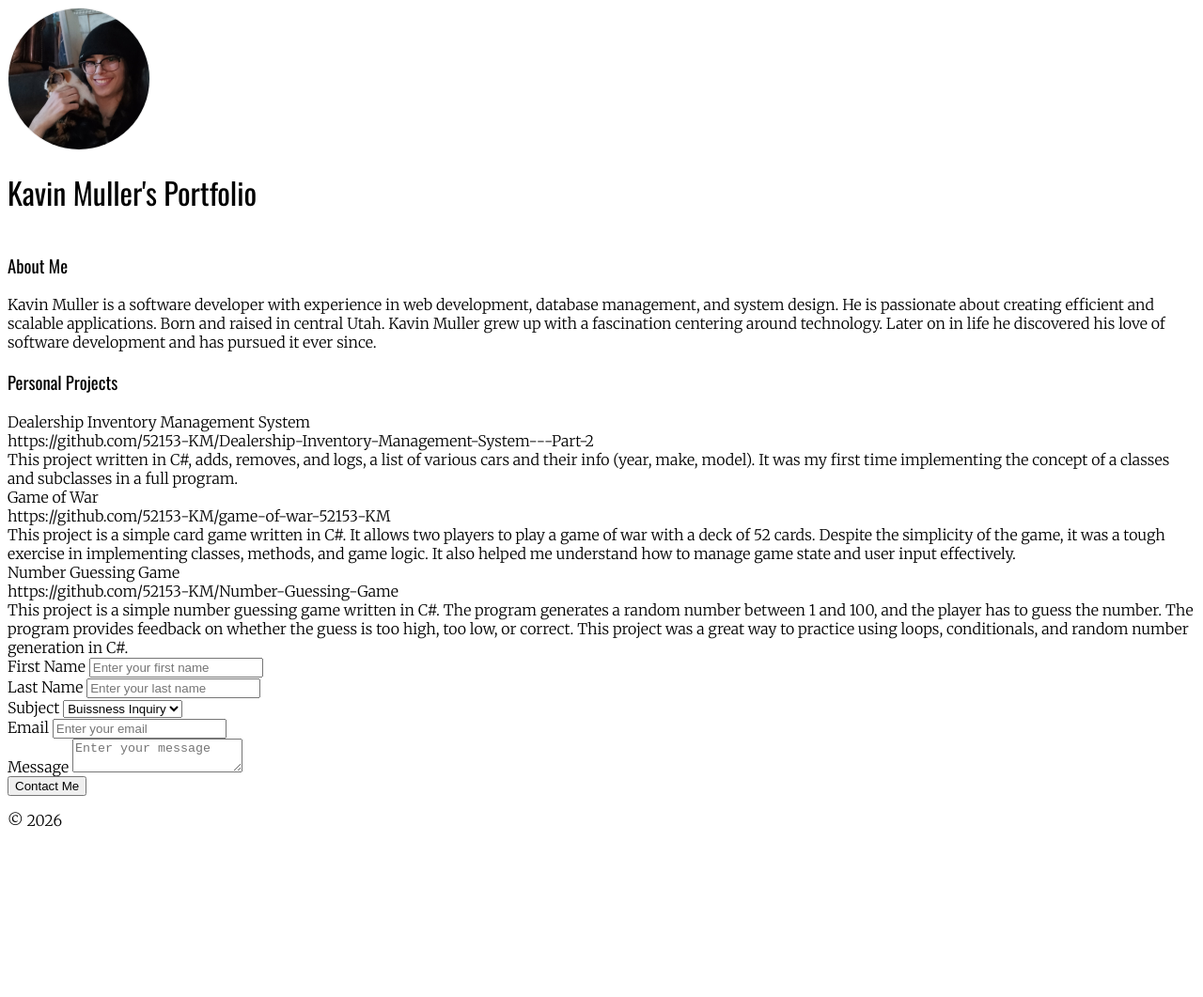
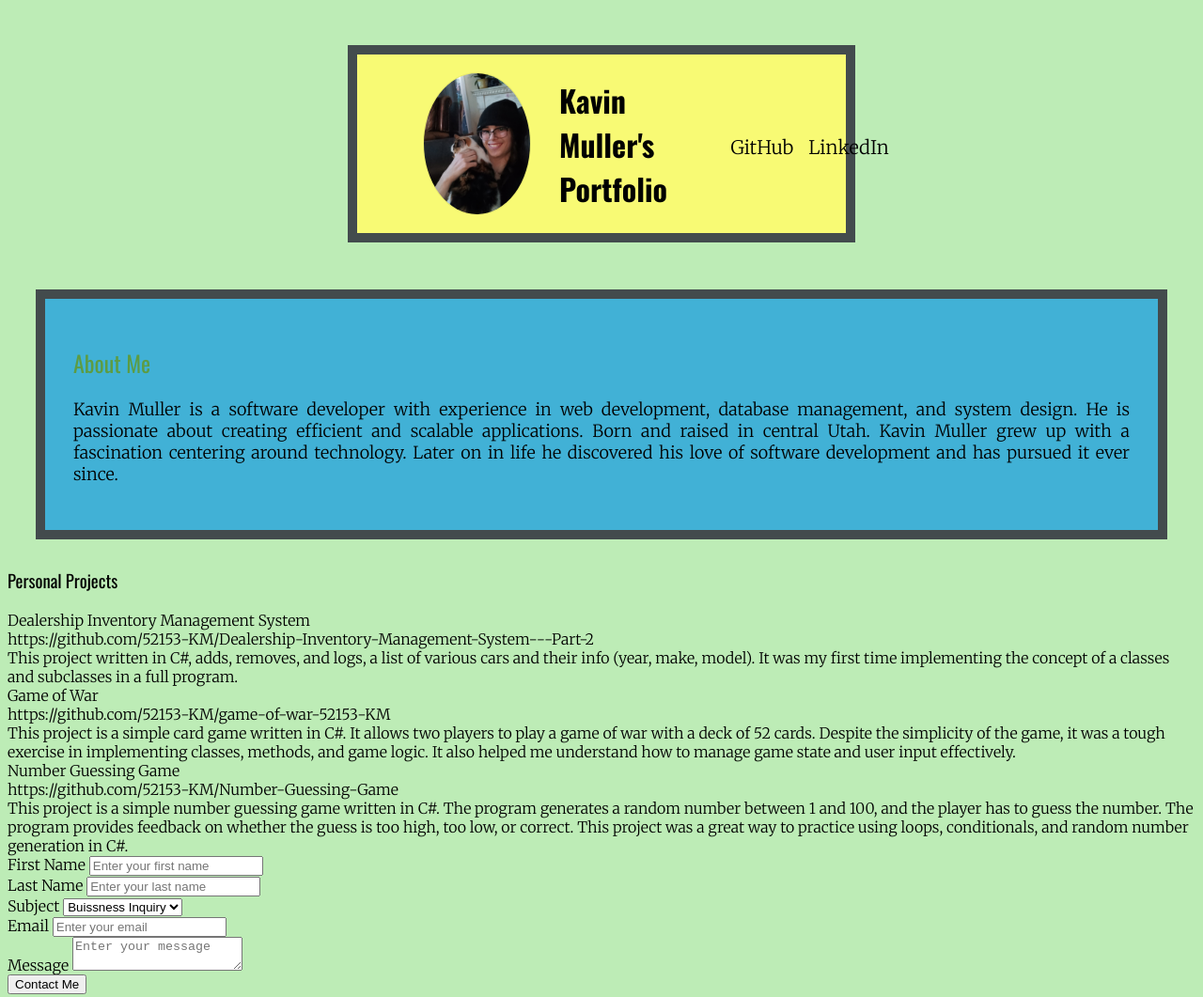
Before and after one commit to 52153-KM/Personal-Portfolio, a plain HTML site: page index.html in a window 1280 px wide. Shown: the top 1061 px of the page at 94% size. Before the commit the page ends 899 px from the top, so only its background shows below. Drawn offline with nearby package versions, Linux system fonts and the light colour scheme.

Commit message:
Finished
after some tinkering, its finally done

```diff
--- a/index.html
+++ b/index.html
@@ -3,7 +3,7 @@
 
     <head>
         <meta charset="UTF-8" />
-        <meta name="viewport" content="width-device-width, initial-scale=1.0" />
+        <meta name="viewport" content="width=device-width, initial-scale=1.0" />
         <link rel="preconnect" href="https://fonts.googleapis.com">
         <link rel="preconnect" href="https://fonts.gstatic.com" crossorigin>
         <link
@@ -18,23 +18,22 @@
         <header>
             <div class="profile-banner">
                 <div id="name-and-face">
-                    <img class="headshot" src="images/KM Photo.jpg" alt="selfie" width="150px" height="150px" />
-                    <h1>Kavin Muller's Portfolio<h1>
+                    <img id="headshot" src="images/KM Photo.jpg" alt="selfie" width="150px" height="150px" />
+                    <h1><b>Kavin Muller's Portfolio</b><h1>
                 </div>
-
-                <nav class="social-links">
+                <div id="social-links">
                     <ul>
                         <li><a href="https://github.com/52153-KM" target="_blank">GitHub</a></li>
                         <li><a href="https://www.linkedin.com/in/kavin-muller-b402371ab" target="_blank">LinkedIn</a></li>
                     </ul>
-                </nav>
+                </div>
             </div>
         </header>
 
         <main>
             <section id="personal-info">
                 <div class="bio">
-                    <h3>About Me</h3>
+                    <h2>About Me</h2>
                     <p>Kavin Muller is a software developer with experience in web development, database management, and
                         system design. He is passionate about creating efficient and scalable applications.
                         Born and raised in central Utah. Kavin Muller grew up with a fascination centering around technology.
@@ -42,9 +41,9 @@
                 </div>
             </section>
 
-            <section id = "personal-projects">
+            <section id="personal-projects">
                 <h3>Personal Projects</h3>
-                <div id = "projects"></div>
+                <div id="projects"></div>
             </section>
 
             <section id="contact">
--- a/styles.css
+++ b/styles.css
@@ -3,9 +3,11 @@ body {
     font-optical-sizing: auto;
     font-weight: 300;
     font-style: normal;
+    background-color: #BDECB6;
 }
 
 h1,
+h2,
 h3 {
     font-family: "Oswald", sans-serif;
     font-optical-sizing: auto;
@@ -13,43 +15,81 @@ h3 {
     font-style: normal;
 }
 
-.profile-banner {
-    /*width: 100%;
-	max-width: 600px;
-	max-height: 40px;
-	margin: 0 auto;
-	padding: 3rem 2rem;*/
+header {
+    position: relative;
+    top: 0px;
     display: flex;
-	justify-content: space-between;
-    align-items: center;
-    gap: 20px;
-    .headshot {
-        border: 1px solid #00000011;
-        border-radius: 50%;
-        object-fit: cover;
-    }
+    flex-direction: row;
+	justify-content: center;
 }
 
-.social-links ul {
+.profile-banner {
+    position: relative;
+    top: 10px;
+    width: 100%;
+	max-width: 30%;
+	max-height: 50px;
+	margin: 30px;
+	padding: 70px;
+    display: flex;
+    justify-content: space-evenly;
+    background-color: #f8fa74;
+    border: 10px solid #434B4D;
+}
+
+#name-and-face {
     display: flex;
     align-items: center;
-    list-style: none;
-    margin: 0;
-    padding: 0;
-    gap: 15px;
 }
 
-.social-links ul li {
+#name-and-face h1 {
+    padding-left: 30px;
+}
+
+#headshot {
+    border: 1px solid #00000011;
+    border-radius: 50%;
+    object-fit: cover;
+}
+
+#social-links ul {
+    list-style: none;
+    display: flex;
+    padding-inline-start: 0px;
+}
+
+#social-links ul li {
     margin-right: 1rem;
 }
 
-.social-links ul li a {
-    color: #00000000;
+#social-links ul li a {
     font-size: 1.25rem;
     text-decoration: none;
+    color: #000000;
 }
 
-.social-links ul li a:hover {
+#social-links ul li a:hover {
     color: #0000EE;
     text-decoration: underline;
 }
+
+#personal-info {
+    position: relative;
+    display: block;
+    width: auto;
+    height: auto;
+    background-color:  #41b1d6;
+    margin: 30px;
+    border: 10px solid #434B4D;
+    padding: 30px;
+    justify-content: center;
+}
+
+.bio h2 {
+    color: #5c9c43;
+}
+
+.bio p {
+    font-size: large;
+    text-align: justify;
+}
```
